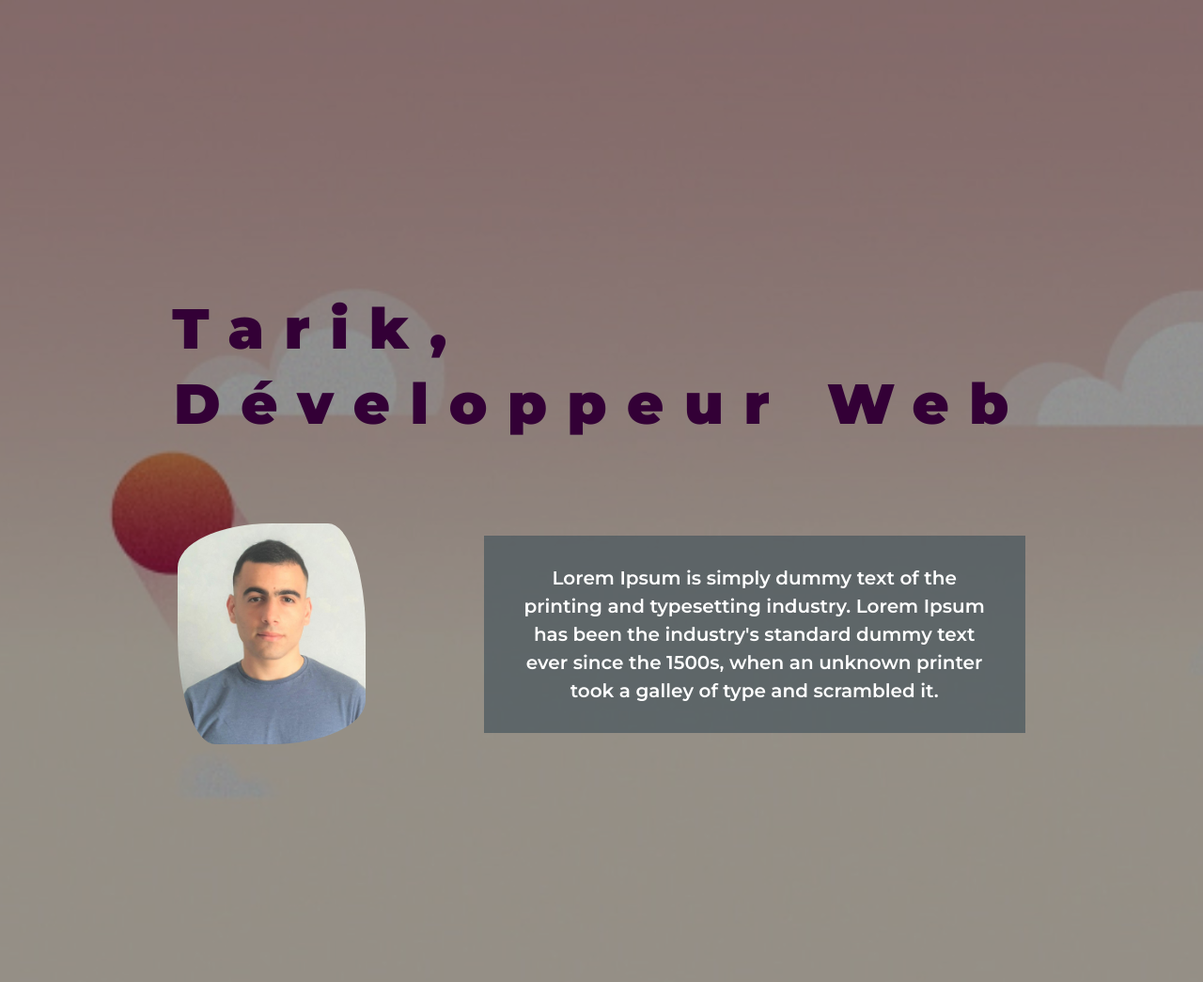
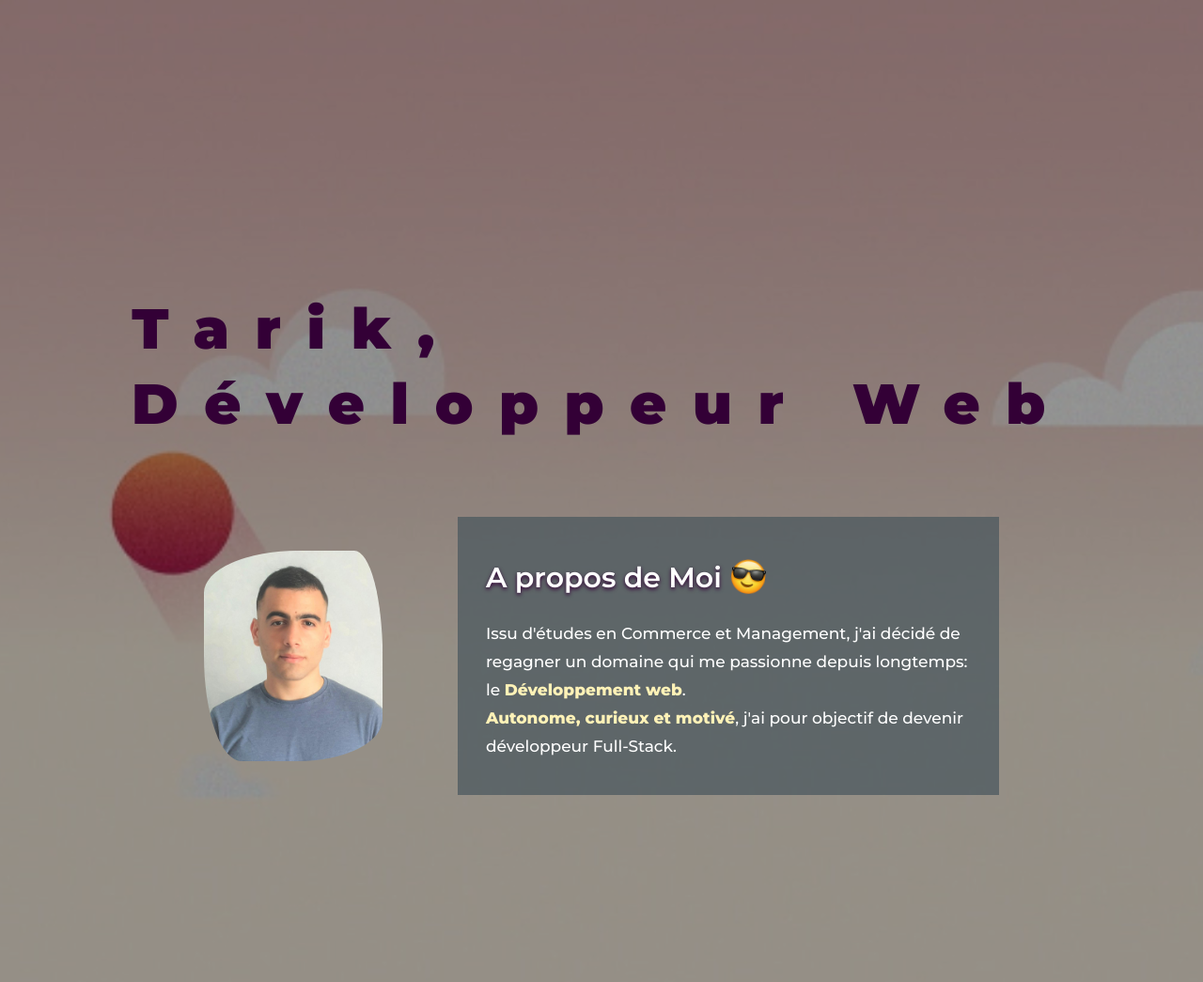
Before and after one commit to TarikBedreddine/resume, a PHP site: page / in a window 1280 px wide. Shown: the top 1045 px of the page at 94% size. Run offline with PHP 8.4, Linux system fonts and the light colour scheme; some libraries are stand-ins or nearby versions.

Commit message:
fix: slide 1 (paragraph content, h3 smiley & animation)

```diff
--- a/index.php
+++ b/index.php
@@ -33,10 +33,14 @@
                             <h1>Tarik, <br> Développeur Web</h1>
                             <div class="flex-img_paragraph">
                                 <img src="images/slide-1/me.jpg" alt="Ma photo">
-                                <p>Lorem Ipsum is simply dummy text of the printing and typesetting industry.
-                                    Lorem Ipsum has been the industry's standard dummy text ever since the 1500s,
-                                    when an unknown printer took a galley of type and scrambled it.
+                                <div class="a-propos">
+                                    <span class="smiley-animation" id="smiley-animation"></span>
+                                    <h3 id="h3-a-propos">A propos de Moi  </h3>
+                                    <p>Issu d'études en Commerce et Management, j'ai décidé
+                                        de regagner un domaine qui me passionne depuis longtemps: le <span>Développement web</span>. <br>
+                                        <span>Autonome, curieux et motivé</span>, j'ai pour objectif de devenir développeur Full-Stack.
                                     </p>
+                                </span>
                             </div>
                     </section>
             </div>
--- a/styles/style.css
+++ b/styles/style.css
@@ -104,33 +104,92 @@ h3 {
     font-size: 60px;
     color: #330036;
     line-height: 80px;
-    letter-spacing: 0.36em;
+    letter-spacing: 0.46em;
     width: 100%;
-    text-indent: -600px;
+    text-indent: -650px;
 }
 
 .flex-img_paragraph {
     width: 100%;
     display: flex;
-    justify-content: space-evenly;
+    justify-content: center;
     align-items: center;
     margin-top: 80px;
 }
 
-.content-one p {
+.a-propos {
+    background-color: rgba(72, 86, 93, 0.7);
+    text-align: left;
+    padding: 20px 20px 20px 30px;
+    width: 50%;
+    height: 50%;
+    position: relative;
+}
+.smiley-animation {
+    background-image: url(/../images/icons/smiley-lunettes.png);
+    position: absolute;
+    left: 290px;
+    top: 45px;
+    background-size: 38px auto;
+    background-repeat: no-repeat;
+    display: inline-block;
+    width: 45px;
+    height: 40px;
+    transform: rotate(7deg);
+    transition: 0.5s all ease-in-out;
+}
+
+.a-propos h3 {
+    margin: 20px 0 20px 0;
+    text-align: left;
+}
+.a-propos:hover > #smiley-animation {
+    animation: rotate 1s;
+    animation-delay: 0.1s;
+    -webkit-animation: rotate 1s;
+    -webkit-animation-delay: 0.1s;
+    -o-animation: rotate 1s;
+    -o-animation-delay: 0.1s;
+}
+
+@-webkit-keyframes rotate {
+    from {
+        transform: rotate(7deg);
+    }
+    30% {
+        transform: rotate(50deg);
+    }
+    60% {
+        transform: rotate(-30deg);
+    }
+    to {
+        transform: rotate(7deg);
+    }
+}
+
+.a-propos:hover > #h3-a-propos {
+    color: #fff168;
+
+}
+
+.a-propos p {
     font-family: Montserrat, sans-serif;
-    font-weight: 600;
-    font-size: 20px;
+    font-weight: 500;
+    font-size: 17px;
     line-height: 30px;
-    background-color: rgba(72, 86, 93, 0.7);
-    padding: 30px;
-    width: 50%;
+}
+
+.a-propos p span {
+    color: #fff2b7;
+    font-weight: 800;
 }
 
 
 .content-one img {
     width: 200px;
     height: auto;
+    margin-right: 70px;
+    padding-right: 10px;
     border-radius: 50% 20% / 20% 50%;
 }
 
```
Also changed, not shown: other parts of index.php (+39 -3 lines), other parts of styles/style.css (+107 -21 lines), images/icons/smiley-lunettes.png (added), images/icons/smiley-sans-lunettes.png (added), images/icons/souriant.png (added). Lines whose indentation alone changed are shown as unchanged.
